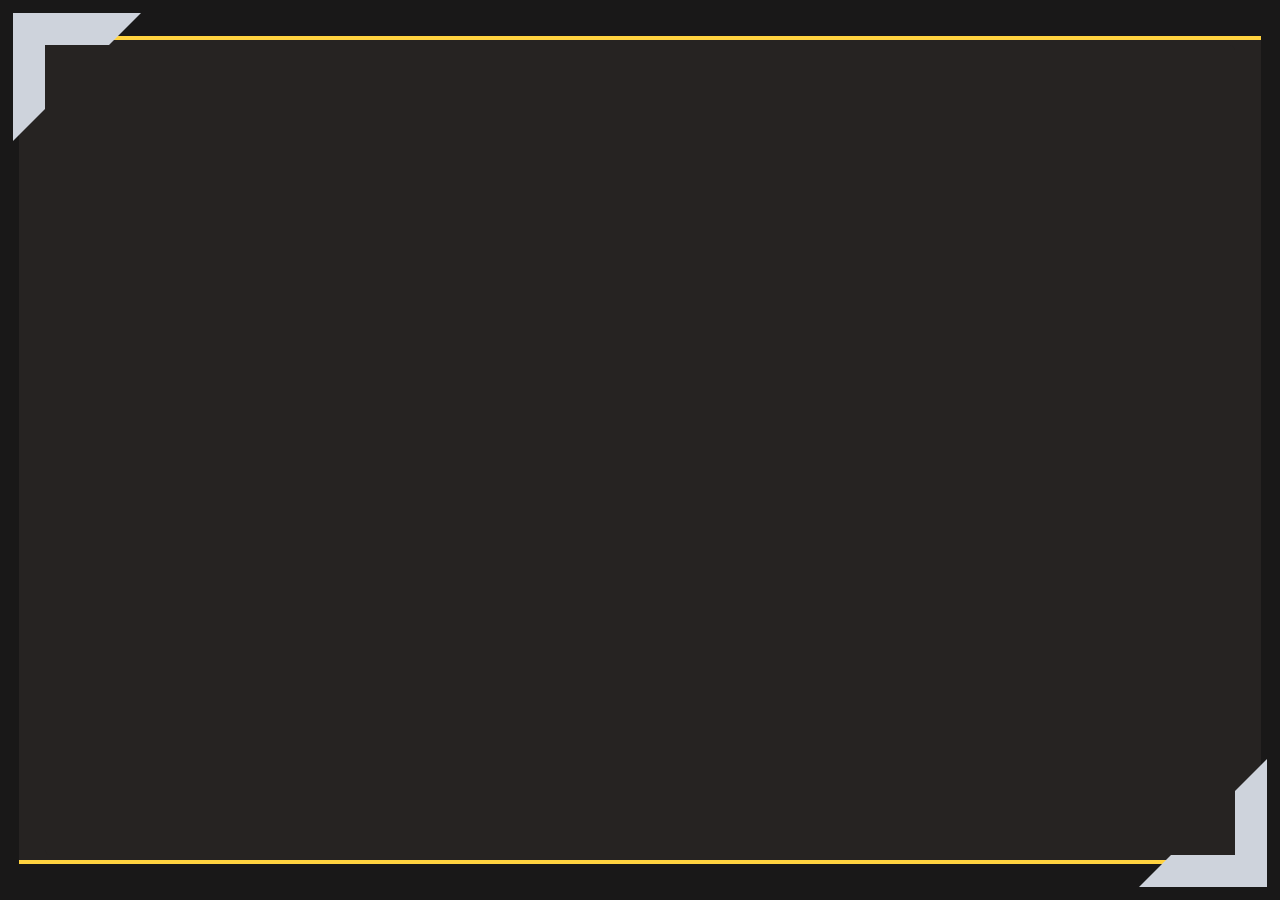
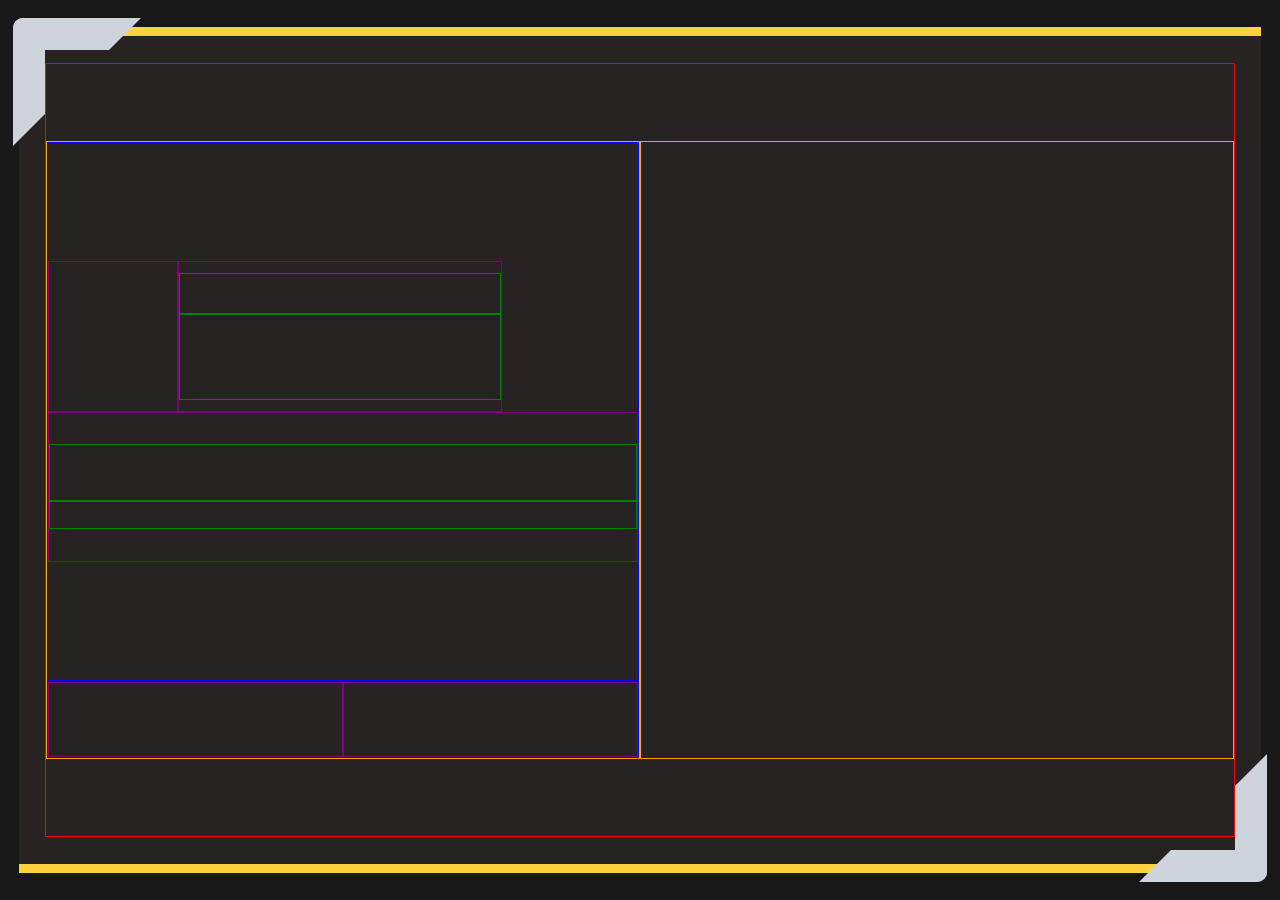
Before and after one commit to Poke024/Poke024.github.io, a Jekyll site: the page built from index.md, in a window 1280 px wide. Built offline with Jekyll 4.4.1, drawn with Linux system fonts in a browser that asks for light colours; nearby versions of some CDN libraries.

Commit message:
First section layout for med, lg, and xl devices.
First section includes introduction and link to other pages for this site. Layers / color reflect how deeply nested the element is.

Medium, large, and XL devices are 768px and up.

```diff
--- a/assets/css/styles.scss
+++ b/assets/css/styles.scss
@@ -9,19 +9,13 @@
 
 body {
     background-color: #191818;
+    overflow: hidden;
 }
 
 main {
-    background-color: #262322;
-    border-radius: 5px;
-
     position: absolute;
-
-    width: 93%;
-    height: calc(100% - 7vw);
-
-    top: 3.5vw;
-    left: 3.5vw;
+    border: 1px solid red;
+    display: flex;
 }
 
 .top-corner, .bottom-corner, .background {
@@ -29,6 +23,7 @@ main {
 }
 
 .top-corner, .bottom-corner {
+    border-radius: 10px 0;
 
     width: 10vw;
     height: 10vw;
@@ -40,7 +35,7 @@ main {
     border-bottom: 2.5vw solid transparent;
     border-left: 2.5vw solid #CED3DC;
 
-    top: 1vw;
+    top: 2vh;
     left: 1vw;
 }
 
@@ -50,7 +45,7 @@ main {
     border-bottom: 2.5vw solid #CED3DC;
     border-left: 2.5vw solid transparent;
 
-    bottom: 1vw;
+    bottom: 2vh;
     right: 1vw;
 }
 
@@ -58,16 +53,51 @@ main {
     position: absolute;
     background-color: #262322;
     border: solid #FFD23F;
-    border-width: 0.5vh 0 0.5vh;
+    border-width: 1vh 0 1vh 0;
 }
 
-/* XS and SmallMedium devices (landscape tablets, 768px and up) */
+.half {
+    display: flex;
+    flex-direction: column;
+}
+
+.layer1 {
+    border: 1px solid orange;
+}
+
+.layer2 {
+    border: 1px solid blue;
+}
+
+.layer3 {
+    border: 1px solid purple;
+}
+
+#bio {
+    display: flex;
+    flex-flow: column;
+    justify-content: center;
+}
+
+.layer4 {
+    border: 1px solid green;
+}
+
+.pagelink {
+    height: 100%;
+    width: 50%;
+
+    margin: 0;
+    padding: 0;
+}
+
+/* XS and SmallMedium devices (phones to portrait tablets, 768px and up) */
 @media only screen and (max-width: 768px) {
     .background {
-        left: 1.5%;
-        top: 4%;
+        left: 1.5vw;
+        top: 4vh;
         width: 97vw;
-        height: 92%;
+        height: 92vh;
     }
 }
 
@@ -75,8 +105,85 @@ main {
 @media only screen and (min-width: 768px) {
     .background {
         left: 1.5vw;
-        top: 4%;
+        top: 3vh;
         width: 97vw;
-        height: 92%;
+        height: 94vh;
+    }
+
+    main {
+        width: 93vw;
+        height: 86vh;
+
+        top: 7vh;
+        left: 3.5vw;
+
+        flex-direction: row;
+        align-items: center;
+    }
+
+    .half {
+        width: 50%;
+        height: 80%;
+    }
+
+    #intro {
+        display: flex;
+        flex-direction: row;
+        flex-wrap: wrap;
+        align-content: center;
+
+        height: 87.5%;
+
+        #logo {
+            width: 22%;
+            height: 28%;
+        }
+
+        #greet {
+            width: 55%;
+            height: 28%;
+            display: flex;
+            flex-direction: column;
+            justify-content: center;
+
+            :is(h1, h3) {
+                width: 100%;
+                padding: 0;
+                margin: 0;
+            }
+
+            #hey {
+                height: 28%;
+            }
+
+            #name {
+                height: 58%;
+            }
+        }
+
+        #bio {
+            width: 100%;
+            height: 28%;
+
+            > p {
+                margin: 0;
+                padding: 0;
+            }
+
+            #selfdesc {
+                height: 38%;
+            }
+
+            #position {
+                height: 19%;
+            }
+        }
+    }
+
+    #pages {
+        width: 100%;
+        height: 12.5%;
+        display: flex;
+        justify-content: space-between;
     }
 }
--- a/index.md
+++ b/index.md
@@ -2,5 +2,23 @@
 layout: default
 title: Home
 ---
-<div class="row">
+<div id=first class="half layer1">
+    <div id=intro class=layer2>
+        <div id=logo class=layer3>
+        </div>
+        <div id=greet class=layer3>
+            <h3 id=hey class=layer4></h3>
+            <h1 id=name class=layer4></h1>
+        </div>
+        <div id=bio class=layer3>
+            <p id=selfdesc class=layer4></p>
+            <p id=position class=layer4></p>
+        </div>
+    </div>
+    <div id=pages class=layer2>
+        <h2 class="pagelink layer3"></h2>
+        <h2 class="pagelink layer3"></h2>
+    </div>
 </div>
+<div id=second class="half layer1">
+</div>
```
